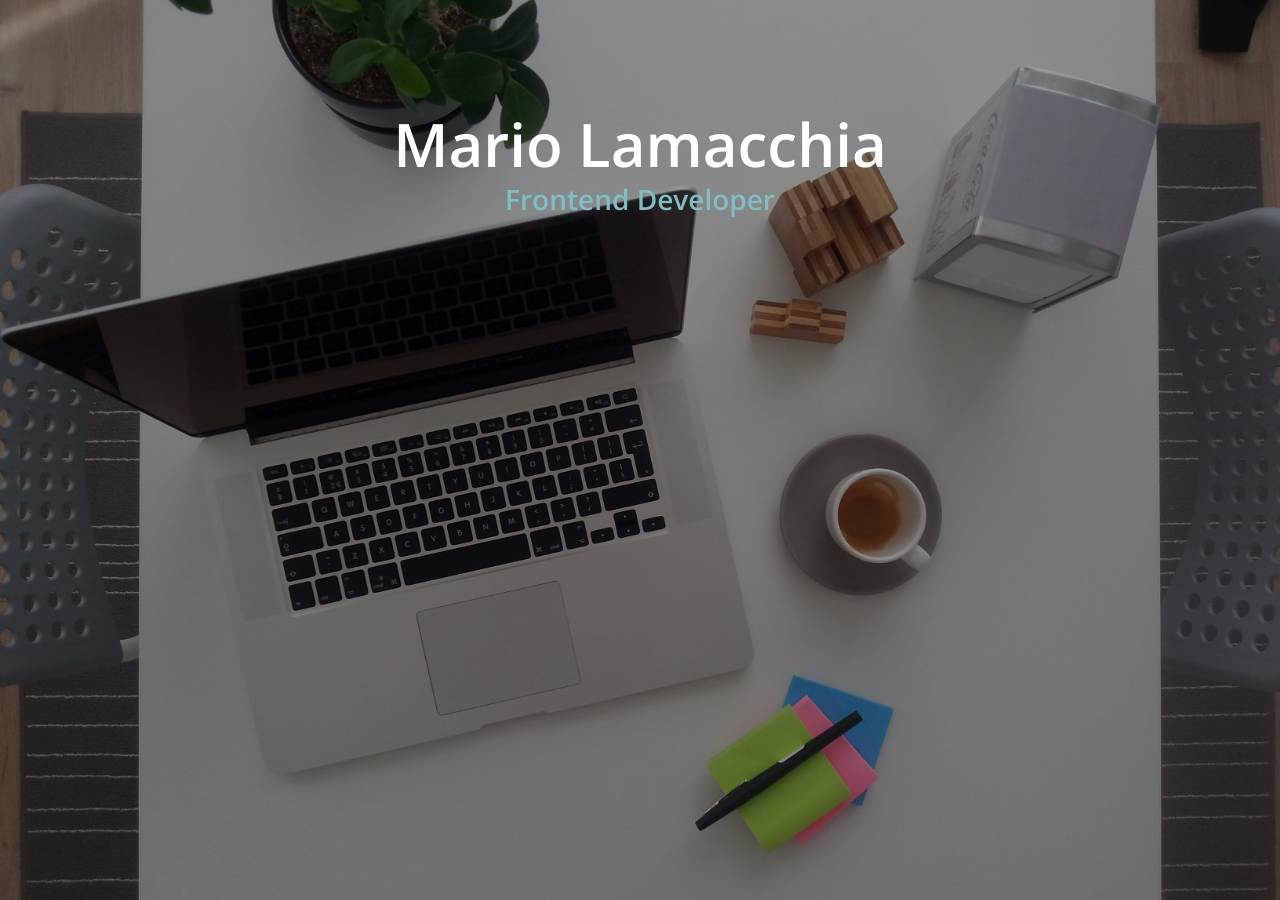
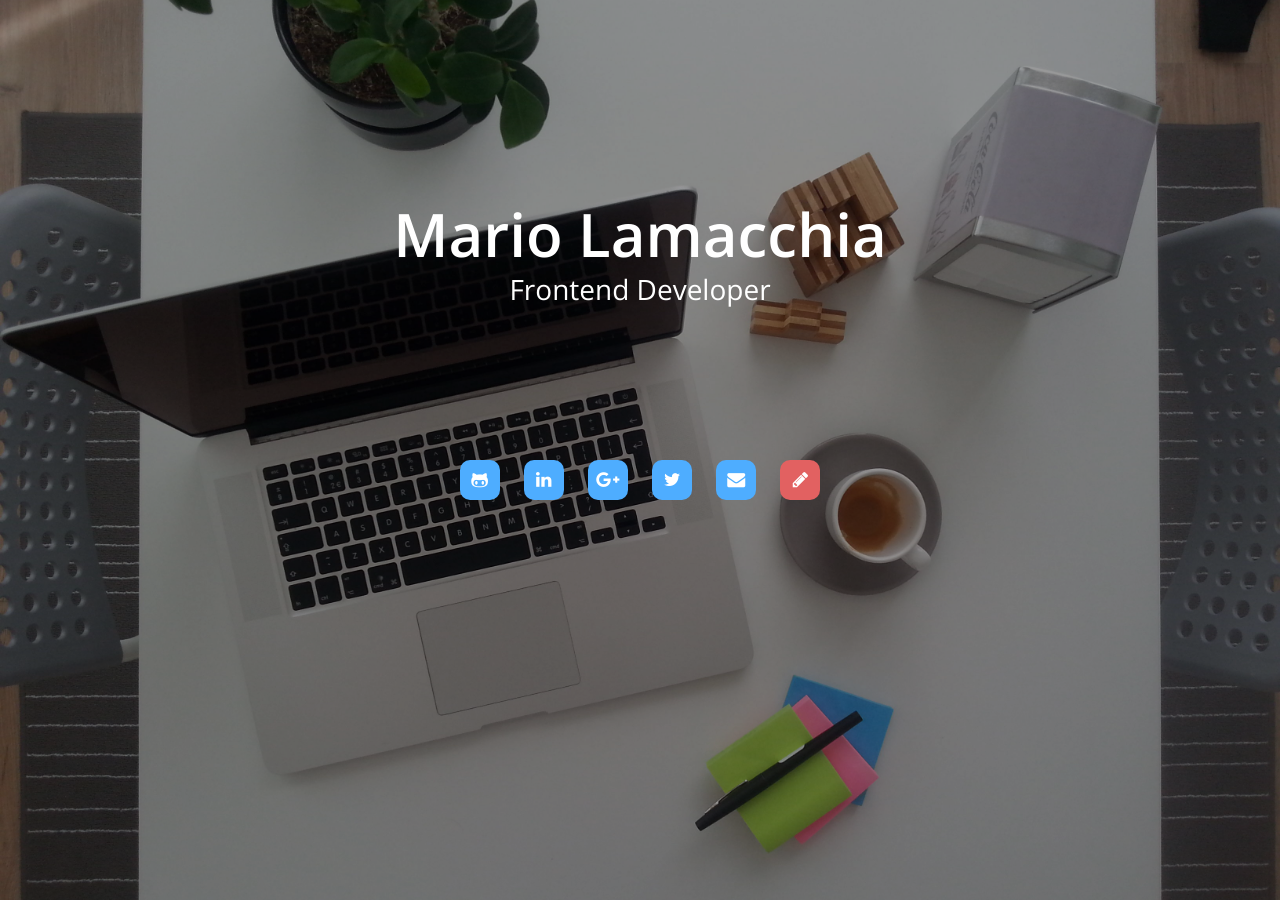
Before and after one commit to mariolamacchia/mariolamacchia.github.io, a Jekyll site: the page built from index.html, in a window 1280 px wide. Built offline with Jekyll 4.4.1, drawn with Linux system fonts in a browser that asks for light colours; nearby versions of some CDN libraries.

Commit message:
Add links to homepage

```diff
--- a/_sass/_base.scss
+++ b/_sass/_base.scss
@@ -7,7 +7,6 @@ dl, dd, ol, ul, figure {
     margin: 0;
     padding: 0;
 }
-
 
 
 /**
@@ -85,17 +84,21 @@ h1, h2, h3, h4, h5, h6 {
     font-weight: $base-font-weight;
 }
 
+h1 {
+    font-weight: $bold-font-weight;
+}
+
 
 
 /**
  * Links
  */
 a {
-    color: $brand-color;
+    color: $brand-primary;
     text-decoration: none;
 
     &:visited {
-        color: darken($brand-color, 15%);
+        color: darken($brand-primary, 15%);
     }
 
     &:hover {
--- a/_sass/_home.scss
+++ b/_sass/_home.scss
@@ -20,7 +20,7 @@
     color: $white;
     position: absolute;
     text-align: center;
-    top: 20%;
+    top: 30%;
     transform: translateY(-50%);
     width: 100%;
 
@@ -30,8 +30,35 @@
     }
 
     h2 {
-      color: $brand-color;
       font-size: 28px;
     }
   }
+
+  .home__cards {
+    position: absolute;
+    top: 50%;
+    width: 100%;
+    text-align: center;
+
+    a {
+      color: $white;
+      font-size: 18px;
+      line-height: 40px;
+      border-radius: 10px;
+      background: $brand-primary;
+      width: 40px;
+      height: 40px;
+      margin: 10px;
+      transition: opacity .2s linear;
+
+      &:last-of-type {
+        background: $brand-secondary;
+      }
+
+      &:hover {
+        text-decoration: none;
+        opacity: .8;
+      }
+    }
+  }
 }
--- /dev/null
+++ b/_sass/_utils.scss
@@ -0,0 +1,7 @@
+.color-primary {
+  color: $brand-primary;
+}
+
+.color-secondary {
+  color: $brand-secondary;
+}
--- a/_sass/_variables.scss
+++ b/_sass/_variables.scss
@@ -1,7 +1,8 @@
 // Our variables
 $base-font-family: "Open Sans", Helvetica, Arial, sans-serif;
 $base-font-size:   16px;
-$base-font-weight: 600;
+$base-font-weight: 300;
+$bold-font-weight: 600;
 $small-font-size:  $base-font-size * 0.875;
 $base-line-height: 1.5;
 
@@ -9,12 +10,8 @@ $spacing-unit:     30px;
 
 $text-color:       #111;
 $background-color: #fdfdfd;
-$brand-color:      #81bdc1;
-
-$color-github: #000;
-$color-linkedin: #0077b5;
-$color-email: #e26161;
-$color-blog: #72b960;
+$brand-primary:    #4eadff;
+$brand-secondary:  #e26161;
 
 $white: #ffffff;
 $grey-color:       #828282;
--- a/css/main.scss
+++ b/css/main.scss
@@ -8,6 +8,7 @@
 @import
         "variables",
         "base",
+        "utils",
         "syntax-highlighting",
         "home",
         "cards"
--- a/index.html
+++ b/index.html
@@ -9,5 +9,14 @@ layout: home
     <h2>Frontend Developer</h2>
   </div>
 
+  <div class="home__cards">
+    <a class="fa fa-github-alt"></a>
+    <a class="fa fa-linkedin"></a>
+    <a class="fa fa-google-plus"></a>
+    <a class="fa fa-twitter"></a>
+    <a class="fa fa-envelope"></a>
+    <a class="fa fa-pencil"></a>
+  </div>
+
 
 </div>
```
